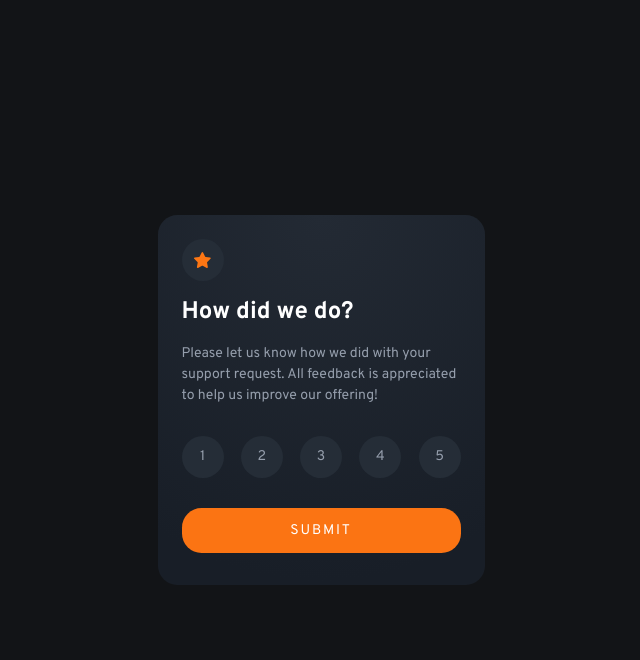
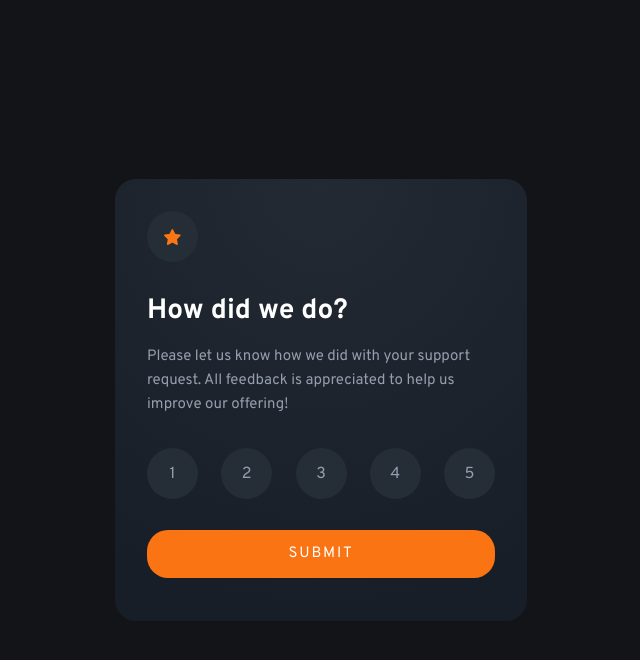
Before and after one commit to alexandermooney/interactive-rating-component, a plain HTML site: page index.html in a window 1536 px wide. Both pictures are taken after a click on the button "SUBMIT". Shown: the whole page, without its empty margins (447-1087 px from the left). Drawn offline with Linux system fonts and the light colour scheme.

Commit message:
added responsiveness

```diff
--- a/script.js
+++ b/script.js
@@ -1,3 +1,4 @@
+const container = document.querySelector('.cpt-container');
 const inputContent = document.querySelector('.cpt-rating__input');
 const submittedContent = document.querySelector('.cpt-rating__submitted');
 const ratingChoices = document.querySelector(".cpt-rating__rate-container");
@@ -19,7 +20,13 @@ ratingChoices.addEventListener('click', (e) => {
 });
 
 submitBtn.addEventListener('click', () => {
-  if (!rating) return;
+  if (!rating) {
+    container.classList.add('action-needed');
+    setTimeout(() => {
+      container.classList.remove('action-needed');
+    }, 201);
+    return;
+  }
   ratingResult.textContent = ratingResult.textContent.replace('$rating', rating);
   inputContent.classList.add('hidden');
   submittedContent.classList.remove('hidden');
--- a/style.css
+++ b/style.css
@@ -249,4 +249,58 @@ body {
   line-height: 1;
 }
 
+@media (min-width: 1440px) {
+  .fs-14 {
+    font-size: 0.9375rem;
+    line-height: 1.6;
+  }
+
+  .fs-24 {
+    font-size: 1.75rem;
+    line-height: 1.26;
+  }
+
+  .cpt-container {
+    max-width: 412px;
+    padding: 2rem 2rem 2.66rem 2rem;
+    height: max(26rem, auto);
+  }
+
+  .cpt-rating__heading {
+    margin-top: 1rem;
+  }
+
+  .cpt-rating__rate-btn,
+  .cpt-rating__icon {
+    width: 3.1875rem;
+    height: 3.1875rem;
+  }
+
+  .cpt-rating__rate-btn {
+    font-size: 1rem;
+  }
+}
+
 /* Exception */
+
+.action-needed {
+  animation: shake ease 200ms forwards;
+}
+
+@keyframes shake {
+  25% {
+    transform: translateX(5px);
+  }
+
+  50% {
+    transform: translateX(0px);
+  }
+
+  75% {
+    transform: translateX(-5px);
+  }
+
+  100% {
+    transform: translateX(0px);
+  }
+}
```
